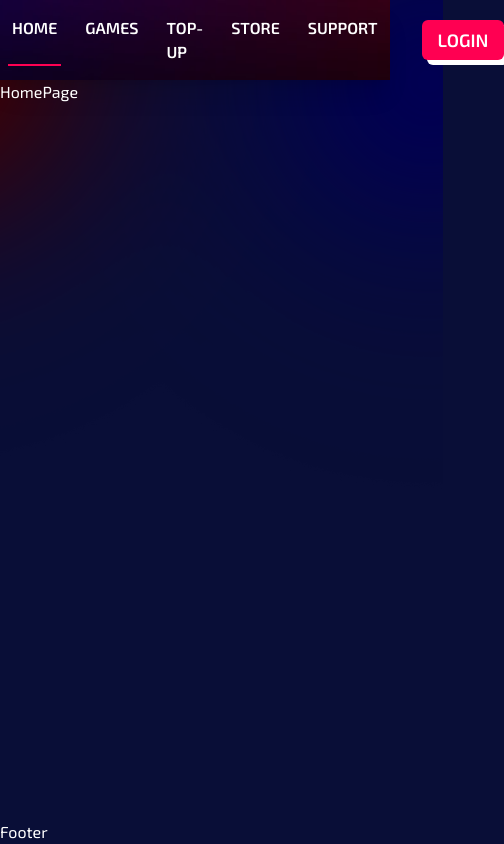
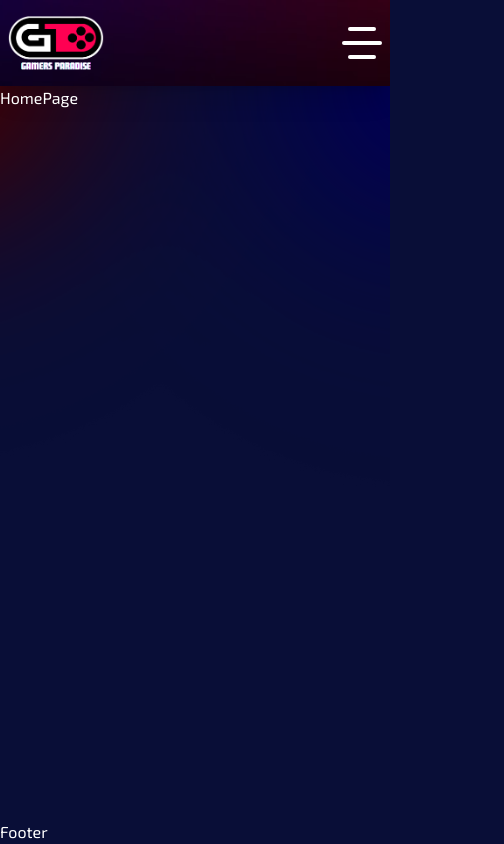
Before and after one commit to mahmudulturan/gamers-paradise-frontend, a Next.js app: page / in a window 390 px wide. Shown: the whole page, 504 px wide, since content can reach past the window. Built offline with nearby package versions, Linux system fonts and the light colour scheme.

Commit message:
add: custom toggle menu button

```diff
--- a/src/app/(root)/components/Shared/Navbar/Navbar.tsx
+++ b/src/app/(root)/components/Shared/Navbar/Navbar.tsx
@@ -4,16 +4,20 @@ import Image from 'next/image';
 import NavLinks from './NavLinks';
 import Link from 'next/link';
 import { Button } from '@/components/ui/Button/button';
+import ToggleMenuButton from '@/components/ui/ToggleMenuButton/ToggleMenuButton';
 const Navbar = () => {
     return (
         <div className='py-4 header-bg shadow-xl'>
             <div className='wrapper flex items-center justify-between'>
                 <div>
                     <Link href={'/'}>
-                        <Image className='w-32' src={logo} alt='logo of gamers paradise' />
+                        <Image className='w-24 md:w-32' src={logo} alt='logo of gamers paradise' />
                     </Link>
                 </div>
-                <div className='flex gap-10 items-center'>
+                <div className='md:hidden'>
+                    <ToggleMenuButton />
+                </div>
+                <div className='md:flex gap-10 items-center hidden'>
                     <NavLinks />
                     <Button>Login</Button>
                 </div>
--- /dev/null
+++ b/src/components/ui/ToggleMenuButton/ToggleMenuButton.tsx
@@ -0,0 +1,16 @@
+import React from 'react';
+import './style.css';
+const ToggleMenuButton = () => {
+    return (
+        <div>
+            <input type="checkbox" id="checkbox" />
+            <label htmlFor="checkbox" className="toggle">
+                <div className="bars" id="bar1"></div>
+                <div className="bars" id="bar2"></div>
+                <div className="bars" id="bar3"></div>
+            </label>
+        </div>
+    );
+};
+
+export default ToggleMenuButton;
--- /dev/null
+++ b/src/components/ui/ToggleMenuButton/style.css
@@ -0,0 +1,58 @@
+#checkbox {
+    display: none;
+  }
+
+  .toggle {
+    position: relative;
+    width: 40px;
+    height: 40px;
+    cursor: pointer;
+    display: flex;
+    flex-direction: column;
+    align-items: center;
+    justify-content: center;
+    gap: 10px;
+    transition-duration: .3s;
+  }
+
+  .bars {
+    width: 100%;
+    height: 4px;
+    background-color: white;
+    border-radius: 4px;
+  }
+
+  #bar2 {
+    transition-duration: .5s;
+  }
+
+  #bar1,#bar3 {
+    width: 70%;
+  }
+
+  #checkbox:checked + .toggle .bars {
+    position: absolute;
+    transition-duration: .3s;
+  }
+
+  #checkbox:checked + .toggle #bar2 {
+    transform: scaleX(0);
+    transition-duration: .3s;
+  }
+
+  #checkbox:checked + .toggle #bar1 {
+    width: 100%;
+    transform: rotate(45deg);
+    transition-duration: .3s;
+  }
+
+  #checkbox:checked + .toggle #bar3 {
+    width: 100%;
+    transform: rotate(-45deg);
+    transition-duration: .3s;
+  }
+
+  #checkbox:checked + .toggle {
+    transition-duration: .3s;
+    transform: rotate(180deg);
+  }
```
